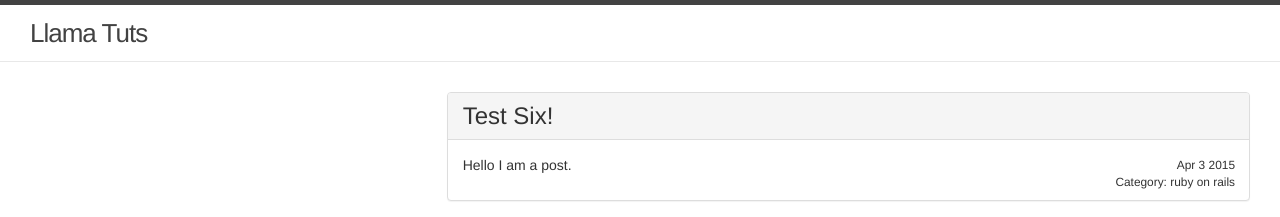
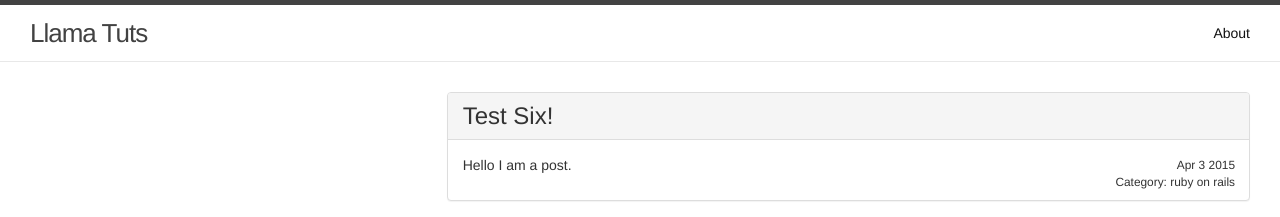
Before and after one commit to llamatuts/llamatuts, a Jekyll site: the page built from index.html, in a window 1280 px wide. Shown: the top 217 px of the page. Built offline with Jekyll 4.4.1, drawn with Linux system fonts in a browser that asks for light colours; nearby versions of some CDN libraries; the list of posts is cut into pages by our own code.

Commit message:
Add a link to the about page

```diff
--- a/_includes/header.html
+++ b/_includes/header.html
@@ -16,9 +16,10 @@
       <div class="trigger">
         {% for page in site.pages %}
           {% if page.title %}
-          <a class="page-link" href="{{ page.url | prepend: site.baseurl }}">{{ page.title }}</a>
+          <a class="page-link" href="{{ page.url | prepend: site.baseurl }}">{{ about.title }}</a>
           {% endif %}
         {% endfor %}
+        <a class="page-link" href="/about/">About</a>
       </div>
     </nav>
 
```
